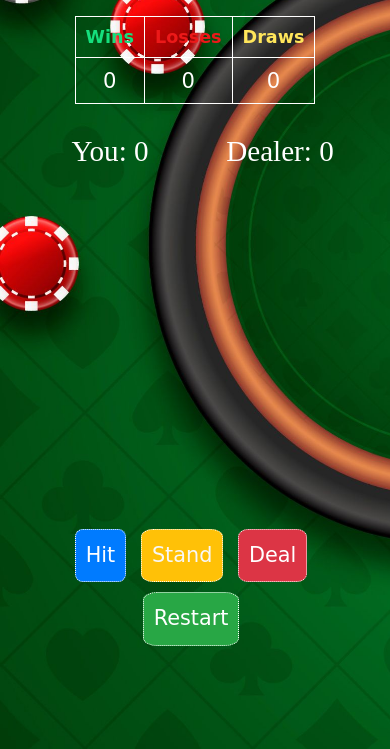
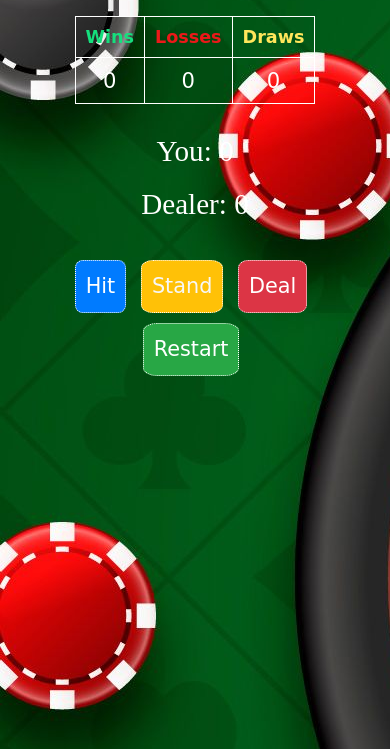
Before and after one commit to Jaycelab/Blackjack, a plain HTML site: page index.html in a window 390 px wide. Shown: the part 95-844 px from the top of the page. Drawn offline with nearby package versions, Linux system fonts and the light colour scheme; a web font is replaced by a local one.

Commit message:
updated background responsive

```diff
--- a/styles.css
+++ b/styles.css
@@ -9,8 +9,8 @@
 
 body {
   background-image: url(images/background8.jpg);
-  background-;
-  /*max-width: 1600px;
+  /*height: 100vh;
+  max-width: 1500px;*/
   background-color: #cccccc; /* Used if the image is unavailable */
   background-repeat: no-repeat; /* Do not repeat the image */
   background-size: cover; /* Resize the background image to cover the entire container */
@@ -108,7 +108,25 @@ td {
   font-weight: 500;
 }
 
-.table-scores {
-  font-weight: 500;
-  font-size: 1.2em;
+/* responsive styling */
+@media screen and (max-width: 768px) {
+  body {
+    background-size: auto !important;
+  }
+
+  .flex-blackjack-row-1,
+  .flex-blackjack-row-2,
+  .flex-blackjack-row-3 {
+    flex-direction: column;
+    align-items: center;
+  }
+
+  .flex-blackjack-row-2 div {
+    height: auto;
+  }
+
+  .table-scores {
+    font-weight: 500;
+    font-size: 1.2em;
+  }
 }
```
